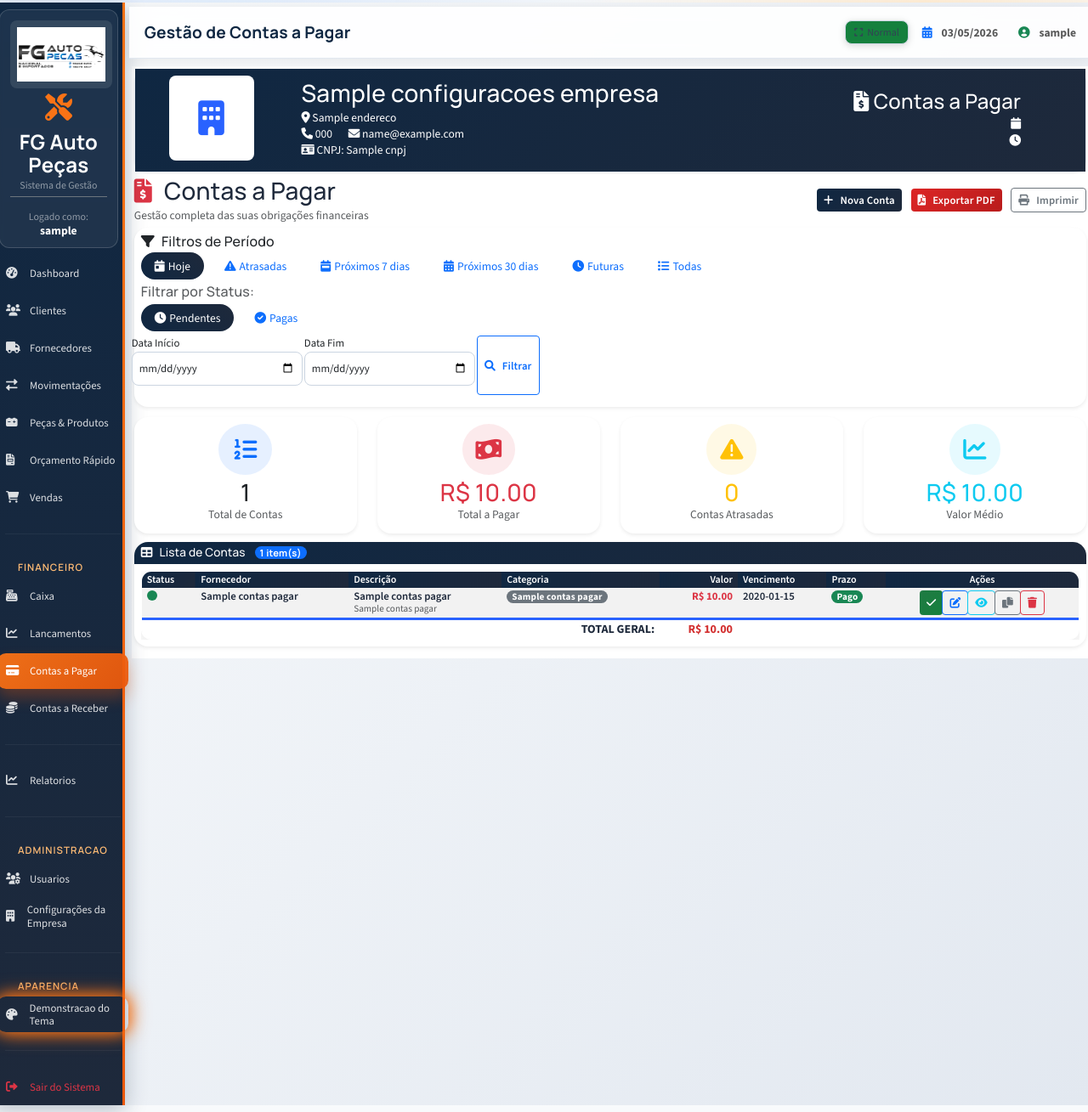
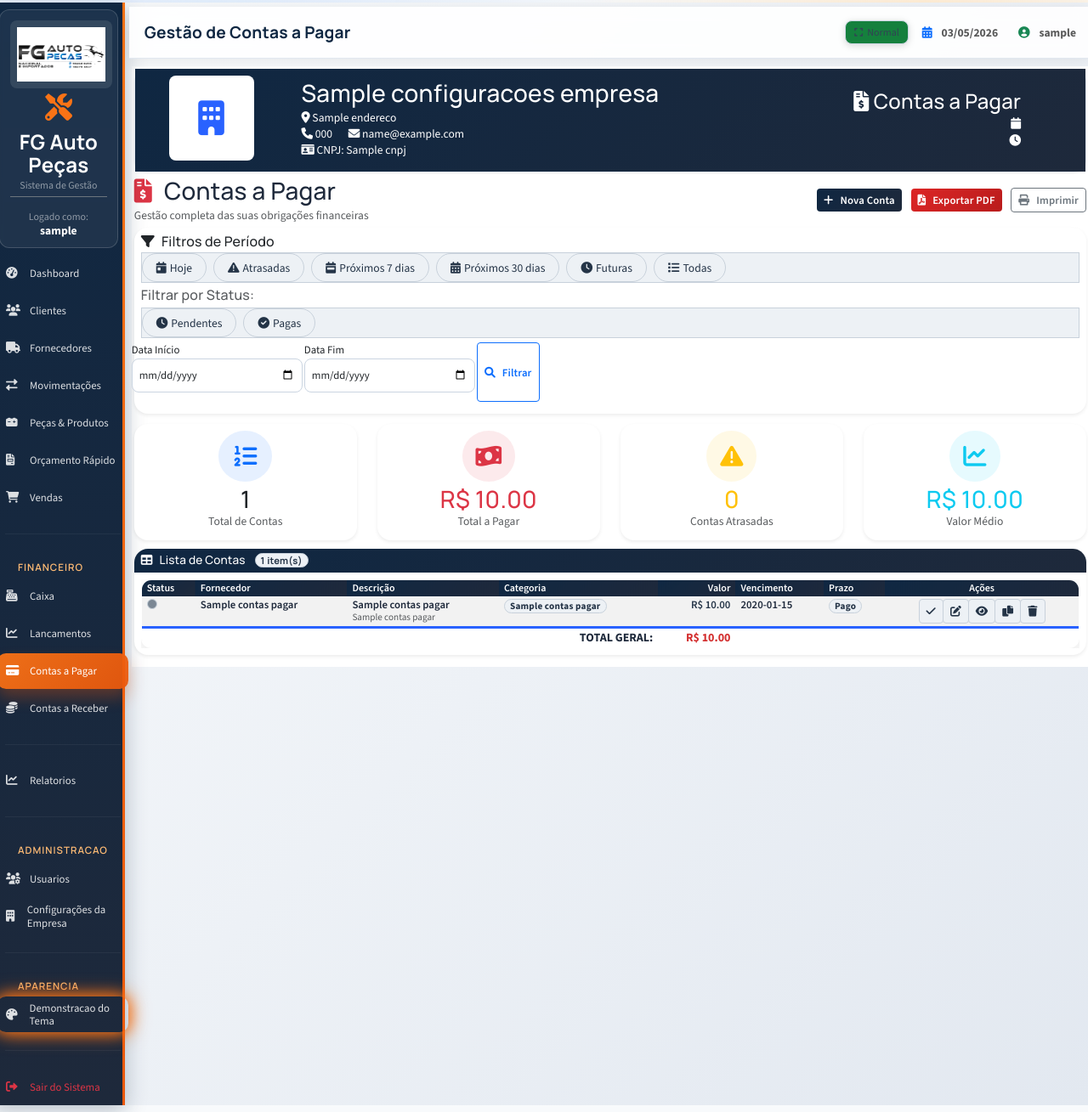
Before and after one commit to Iltonns/J-Auto-Pe-as, a Flask app: page /contas-a-pagar-hoje in a window 1280 px wide. Shown: the whole page at 85% size. Run offline with Flask 3, Linux system fonts and the light colour scheme; a user stored in the database is signed in; a database or web service that is not in the repository returns one stand-in record (values such as "Sample title"); some libraries are stand-ins or nearby versions.

Commit message:
Uniformizando 100% o Lyout

```diff
--- a/static/css/vendas-layout.css
+++ b/static/css/vendas-layout.css
@@ -3,16 +3,16 @@
 /* Usando a paleta de cores do sistema automotive-theme */
 :root {
     --primary-dark: #1a237e;        /* Azul escuro profissional */
-    --primary-blue: #1a237e;        /* Azul vibrante */
+    --primary-blue: #37474f;        /* Azul vibrante */
     --accent-orange: #ff6d00;       /* Laranja energia */
     --accent-red: #d32f2f;          /* Vermelho intenso */
     --neutral-dark: #1a237e;        /* Cinza escuro metal */
-    --neutral-medium: #1a237e;      /* Cinza médio */
+    --neutral-medium: #37474f;      /* Cinza médio */
     --neutral-light: #eceff1;       /* Cinza claro */
     --success: #1d9b23;            /* Verde sucesso */
     --warning: #f57c00;            /* Laranja alerta */
     --danger: #c62828;             /* Vermelho perigo */
-    --gradient-primary: linear-gradient(135deg, var(--primary-blue) 0%, var(--primary-dark) 100%);
+    --gradient-primary: linear-gradient(135deg, var(--primary-dark) 0%, var(--neutral-medium) 100%);
     --gradient-accent: linear-gradient(135deg, var(--accent-orange) 0%, var(--accent-red) 100%);
     --gradient-neutral: linear-gradient(135deg, var(--neutral-dark) 0%, var(--neutral-medium) 100%);
 }
--- a/templates/base.html
+++ b/templates/base.html
@@ -635,6 +635,7 @@
         .page-header,
         .info-card-header,
         .card-header-vendas,
+        .historico-header,
         .resultado-header {
             background: var(--layout-header-gradient-final) !important;
             color: #fff !important;
@@ -709,6 +710,128 @@
         thead.table-light td {
             background: var(--layout-header-gradient-final) !important;
             color: #fff !important;
+        }
+
+        /* Modo uniforme sem destaques de cor/efeito */
+        :root {
+            --uniform-neutral-bg: #edf1f5;
+            --uniform-neutral-bg-2: #e3e9f0;
+            --uniform-neutral-border: #c8d1db;
+            --uniform-neutral-text: #243447;
+        }
+
+        .table-hover tbody tr:hover,
+        .table tbody tr:hover,
+        .table-striped tbody tr:hover,
+        .venda-row:hover,
+        .produto-resultado:hover,
+        .automotive-table tbody tr:hover,
+        .relatorio-table tbody tr:hover,
+        .modern-table tbody tr:hover,
+        #tabelaMovimentacoes tbody tr:hover,
+        #tabelaUsuarios tbody tr:hover,
+        #tabelaProdutos tbody tr:hover,
+        #tabelaClientes tbody tr:hover,
+        #tabelaFornecedores tbody tr:hover {
+            background: transparent !important;
+            box-shadow: none !important;
+            outline: none !important;
+        }
+
+        .table-striped > tbody > tr:nth-of-type(odd) > * {
+            background-color: inherit !important;
+        }
+
+        .badge,
+        .badge-status,
+        .professional-badge,
+        .pagamento-badge,
+        .filter-pills .nav-link,
+        .filter-pills .nav-link.active,
+        [class*="badge-"],
+        [class*="status-"],
+        [class*="chip"],
+        [class*="pill"],
+        [class*="tag"] {
+            background: var(--uniform-neutral-bg) !important;
+            color: var(--uniform-neutral-text) !important;
+            border: 1px solid var(--uniform-neutral-border) !important;
+            box-shadow: none !important;
+            text-shadow: none !important;
+        }
+
+        .nav-tabs .nav-link,
+        .card-header-tabs .nav-link,
+        .nav-tabs .nav-link.active,
+        .card-header-tabs .nav-link.active,
+        .nav-tabs .nav-link:hover,
+        .card-header-tabs .nav-link:hover {
+            background: var(--uniform-neutral-bg) !important;
+            color: var(--uniform-neutral-text) !important;
+            border: 1px solid var(--uniform-neutral-border) !important;
+            box-shadow: none !important;
+        }
+
+        .status-indicator {
+            background: #7b8794 !important;
+        }
+
+        .status-disponivel,
+        .status-baixo,
+        .status-indisponivel,
+        .table .text-success,
+        .table .text-danger,
+        .table .text-warning,
+        .table .text-info,
+        .table .text-primary {
+            color: var(--uniform-neutral-text) !important;
+            font-weight: 600 !important;
+        }
+
+        a:not(.btn):not(.nav-link),
+        a:not(.btn):not(.nav-link):hover,
+        a:not(.btn):not(.nav-link):focus,
+        a:not(.btn):not(.nav-link):active {
+            color: inherit !important;
+            text-decoration: none !important;
+            box-shadow: none !important;
+        }
+
+        .btn-group .btn,
+        .btn-action,
+        .acoes-venda .btn,
+        .table .btn-sm,
+        .table .btn-outline-primary,
+        .table .btn-outline-secondary,
+        .table .btn-outline-success,
+        .table .btn-outline-info,
+        .table .btn-outline-warning,
+        .table .btn-outline-danger {
+            background: var(--uniform-neutral-bg) !important;
+            color: var(--uniform-neutral-text) !important;
+            border: 1px solid var(--uniform-neutral-border) !important;
+            box-shadow: none !important;
+        }
+
+        .btn-group .btn:hover,
+        .btn-action:hover,
+        .acoes-venda .btn:hover,
+        .table .btn-sm:hover,
+        .table .btn-outline-primary:hover,
+        .table .btn-outline-secondary:hover,
+        .table .btn-outline-success:hover,
+        .table .btn-outline-info:hover,
+        .table .btn-outline-warning:hover,
+        .table .btn-outline-danger:hover,
+        .btn-group .btn:focus,
+        .btn-action:focus,
+        .acoes-venda .btn:focus,
+        .table .btn-sm:focus {
+            background: var(--uniform-neutral-bg-2) !important;
+            color: var(--uniform-neutral-text) !important;
+            border-color: var(--uniform-neutral-border) !important;
+            box-shadow: none !important;
+            filter: none !important;
         }
     </style>
 </head>
```
Also changed, not shown: templates/produtos.html (+11 -7 lines).
